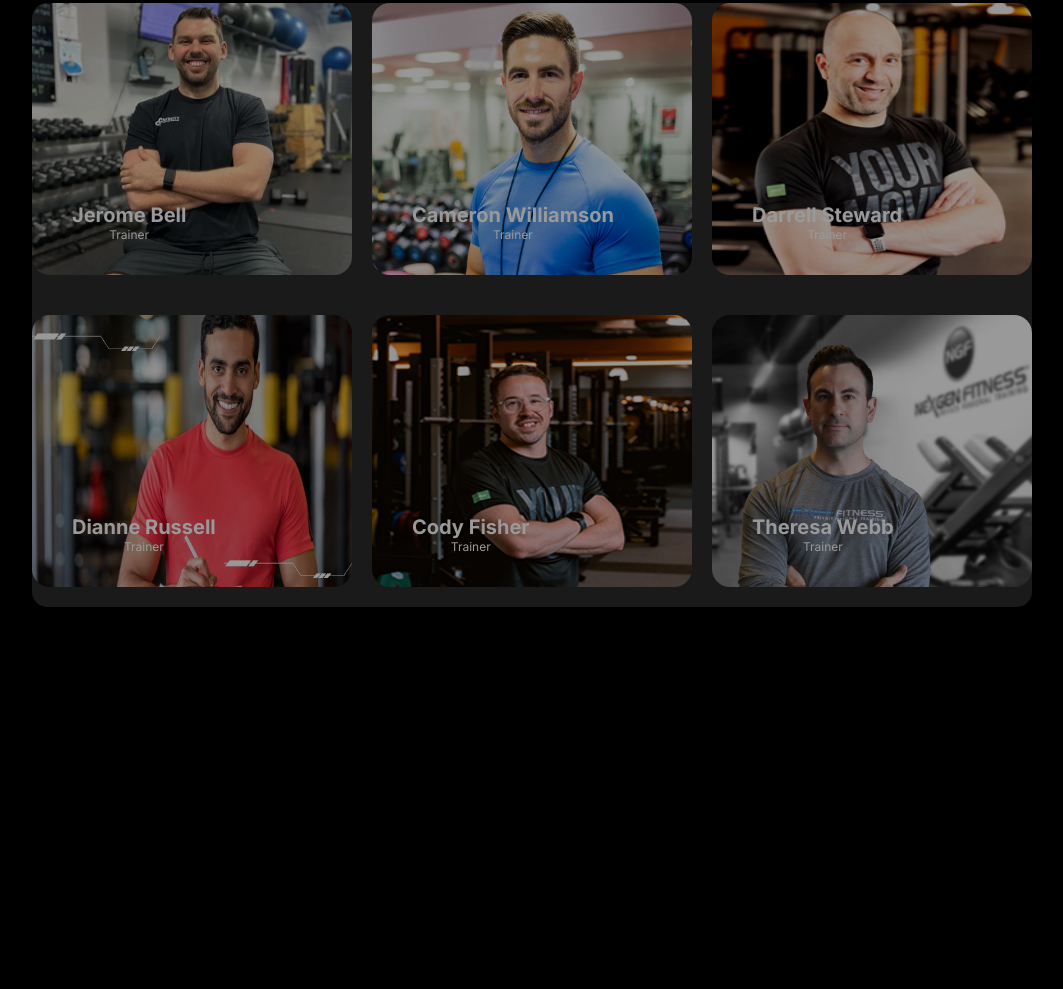
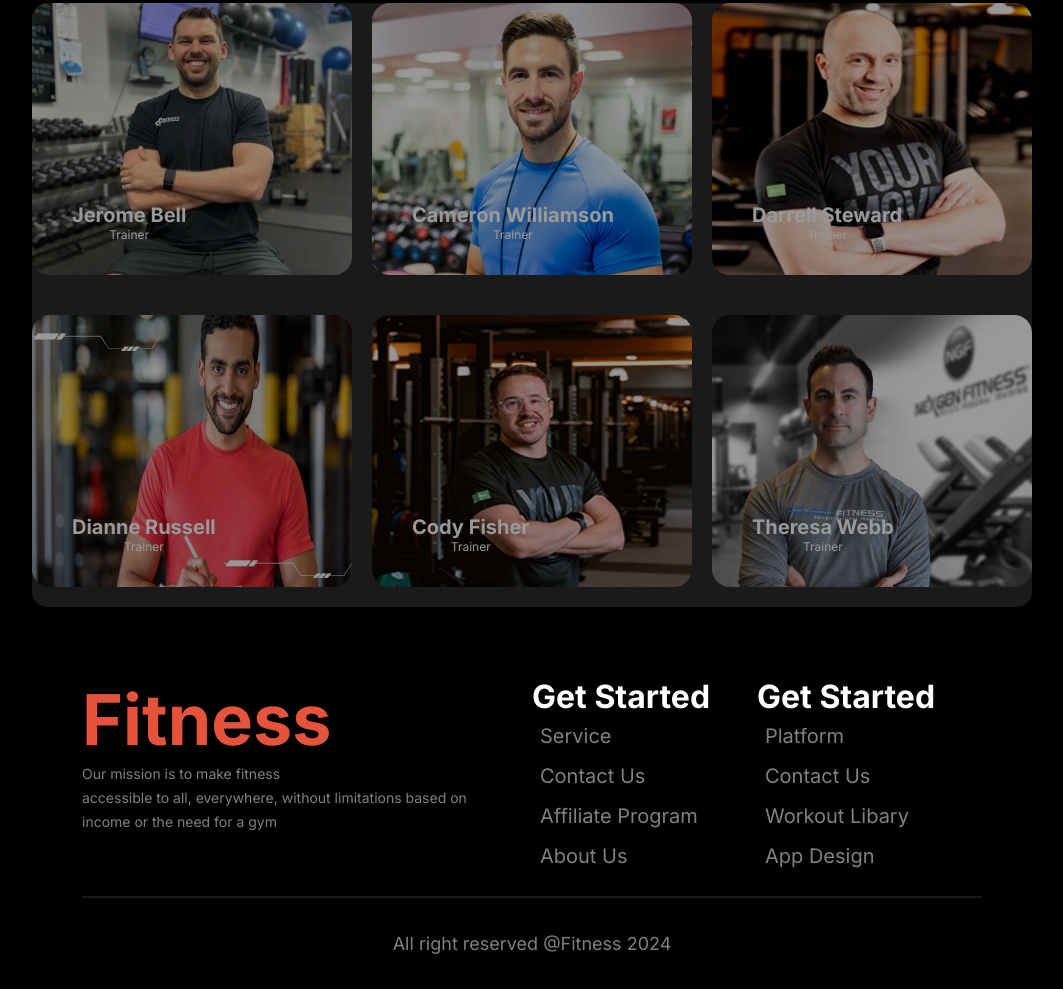
Before and after one commit to smahmud10/B10A2-versatile-ui, a plain HTML site: page index.html in a window 1280 px wide. Shown: the part 2708-3697 px from the top of the page, without its empty margins (108-1171 px from the left). Before the commit the page ends 3315 px from the top, so only its background shows below. Drawn offline with Linux system fonts and the light colour scheme; a web font is replaced by a local one.

Commit message:
footer section ends

```diff
--- a/CSS/responsive.css
+++ b/CSS/responsive.css
@@ -76,4 +76,9 @@
     .team-card {
         filter: brightness(100%);
     }
+    /* Team section ends here */
+
+    .footer-container {
+        grid-template-columns: 1fr;
+    }
 }
--- a/CSS/styles.css
+++ b/CSS/styles.css
@@ -318,7 +318,7 @@ table td {
 .form-area form > select {
     color: rgba(255, 255, 255, 0.25);
     margin: 6px 0px;
-    font-size: 1rem;
+    font-size: 2rem;
     background-color: rgba(255, 255, 255, 0.1);
     border: 0px;
     border-radius: 8px;
@@ -394,3 +394,45 @@ table td {
     overflow: hidden;
     filter: brightness(100%);
 }
+/* Team section ends here */
+
+.footer-container {
+    color: white;
+    display: grid;
+    grid-template-columns: 1fr 0.5fr 0.5fr;
+    margin-top: 5rem;
+    padding: 2rem 19rem;
+}
+/* .footer-fit {
+    display: flex;
+    flex-direction: column;
+    justify-content: left;
+    align-items: center;
+} */
+.footer-fit h1 {
+    color: rgb(230, 83, 60);
+    font-size: 7rem;
+}
+.footer-fit p {
+    color: rgba(255, 255, 255, 0.5);
+    font-size: 1.4rem;
+    line-height: 2.4rem;
+}
+.footer-container h3 {
+    color: white;
+    font-size: 3.2rem;
+}
+.footer-container li {
+    color: rgba(255, 255, 255, 0.5);
+    font-size: 2rem;
+    list-style: none;
+    padding: 0.8rem;
+}
+.site-rights {
+    font-size: 1.8rem;
+    margin: 0px 19rem;
+    text-align: center;
+    color: rgba(255, 255, 255, 0.5);
+    padding: 3.5rem 0px;
+    border-top: 2px solid rgba(255, 255, 255, 0.1);
+}
--- a/index.html
+++ b/index.html
@@ -276,11 +276,46 @@
                     </div>
                 </div>
             </div>
-        </div>
+            </div>
         </section>
 
         <!-- teams section ends here  -->
 
+        <!-- footer section strart here -->
+        <footer>
+            <section class="footer-container">
+                <div class="footer-fit">
+                    <h1>Fitness</h1>
+                    <p>Our mission is to make fitness <br> accessible to all,
+                        everywhere,
+                        without limitations based on <br> income or the need for
+                        a gym</p>
+                </div>
+
+                    <div>
+                        <h3>Get Started</h3>
+                        <ul>
+                            <li>Service</li>
+                            <li>Contact Us</li>
+                            <li>Affiliate Program</li>
+                            <li> About Us</li>
+                        </ul>
+                    </div>
+                    <div>
+                        <h3>Get Started</h3>
+                        <ul>
+                            <li>Platform</li>
+                            <li>Contact Us</li>
+                            <li>Workout Libary</li>
+                            <li> App Design</li>
+                        </ul>
+                    </div>
+            </section>
+            <p class="site-rights">All right reserved @Fitness 2024</p>
+        </footer>
+
+
+        <!-- footer section end here -->
     </section>
 </body>
 
```
